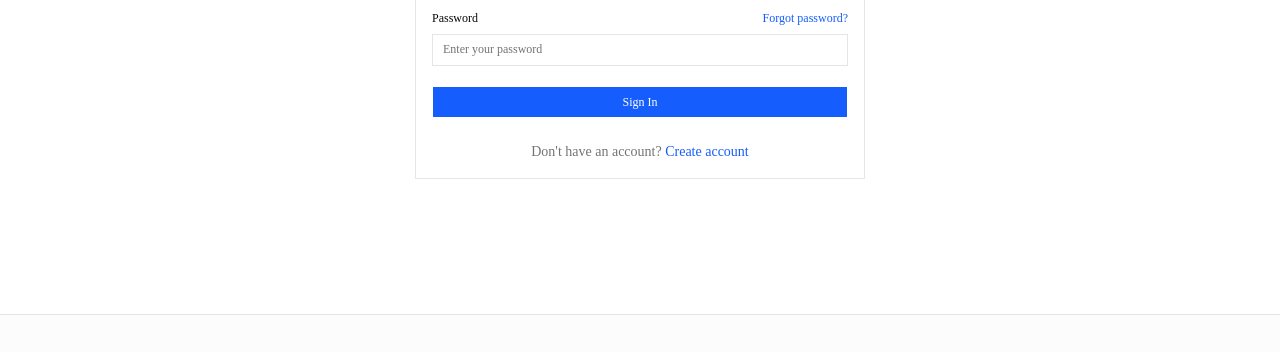
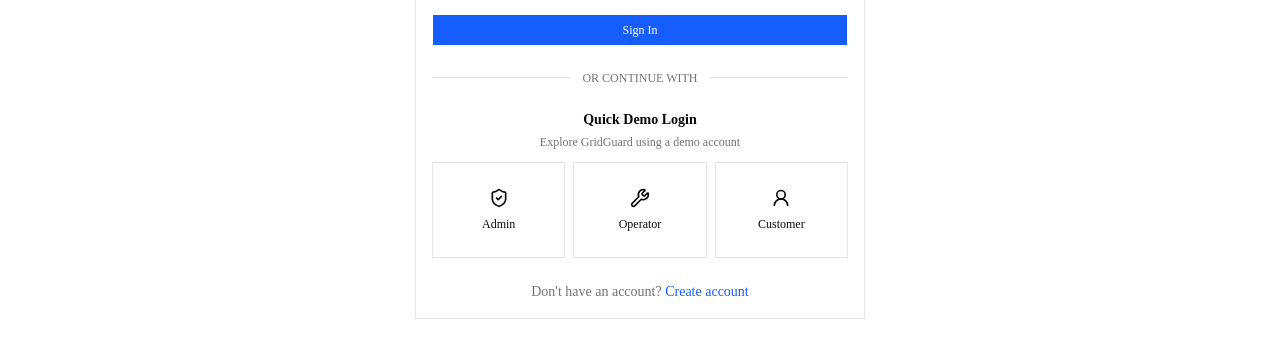
Before and after one commit to rafsanrad/gridguard-frontend, a Next.js app: page /login in a window 1280 px wide. Shown: the part 351-703 px from the top of the page. Built offline with nearby package versions, Linux system fonts and the light colour scheme; no server answers.

Commit message:
feat: add one-click demo login for all user roles

```diff
--- a/src/components/auth/login-form.tsx
+++ b/src/components/auth/login-form.tsx
@@ -7,6 +7,7 @@ import { useForm } from "@tanstack/react-form";
 import { useQueryClient } from "@tanstack/react-query";
 import { z } from "zod";
 import { toast } from "sonner";
+import { ShieldCheck, Wrench, UserRound, Loader2 } from "lucide-react";
 
 import { authService, type UserRole } from "@/services/auth.service";
 
@@ -32,11 +33,91 @@ const dashboardRoutes: Record<UserRole, string> = {
   CUSTOMER: "/customer/dashboard",
 };
 
+type LoginCredentials = {
+  email: string;
+  password: string;
+};
+
+type DemoAccount = {
+  role: UserRole;
+  label: string;
+  email: string | undefined;
+  password: string | undefined;
+};
+
+const demoAccounts: DemoAccount[] = [
+  {
+    role: "ADMIN",
+    label: "Admin",
+    email: process.env.NEXT_PUBLIC_DEMO_ADMIN_EMAIL,
+    password: process.env.NEXT_PUBLIC_DEMO_ADMIN_PASSWORD,
+  },
+  {
+    role: "OPERATOR",
+    label: "Operator",
+    email: process.env.NEXT_PUBLIC_DEMO_OPERATOR_EMAIL,
+    password: process.env.NEXT_PUBLIC_DEMO_OPERATOR_PASSWORD,
+  },
+  {
+    role: "CUSTOMER",
+    label: "Customer",
+    email: process.env.NEXT_PUBLIC_DEMO_CUSTOMER_EMAIL,
+    password: process.env.NEXT_PUBLIC_DEMO_CUSTOMER_PASSWORD,
+  },
+];
+
+const demoIcons = {
+  ADMIN: ShieldCheck,
+  OPERATOR: Wrench,
+  CUSTOMER: UserRound,
+};
+
 export default function LoginForm() {
   const router = useRouter();
   const queryClient = useQueryClient();
 
   const [serverError, setServerError] = useState("");
+  const [activeDemoRole, setActiveDemoRole] = useState<UserRole | null>(null);
+  const [isAuthenticating, setIsAuthenticating] = useState(false);
+
+  const authenticate = async (
+    credentials: LoginCredentials,
+    expectedRole?: UserRole,
+  ) => {
+    if (isAuthenticating) return;
+
+    setIsAuthenticating(true);
+    setServerError("");
+
+    try {
+      await authService.login(credentials);
+
+      const response = await authService.getMe();
+      const user = response.data;
+
+      if (expectedRole && user.role !== expectedRole) {
+        throw new Error(
+          `This demo account does not have the ${expectedRole} role.`,
+        );
+      }
+
+      queryClient.clear();
+      queryClient.setQueryData(["auth", "me"], user);
+
+      toast.success(`Welcome back, ${user.name}!`);
+
+      router.replace(dashboardRoutes[user.role]);
+      router.refresh();
+    } catch (error) {
+      const message = error instanceof Error ? error.message : "Login failed";
+
+      setServerError(message);
+      toast.error(message);
+    } finally {
+      setIsAuthenticating(false);
+      setActiveDemoRole(null);
+    }
+  };
 
   const form = useForm({
     defaultValues: {
@@ -46,37 +127,29 @@ export default function LoginForm() {
     validators: {
       onBlur: loginSchema,
     },
-
     onSubmit: async ({ value }) => {
-      setServerError("");
-
-      try {
-        // 1. Authenticate
-        await authService.login(value);
-
-        // 2. Fetch authenticated user
-        const response = await authService.getMe();
-        const user = response.data;
-
-        // 3. Clear cached data from any previous session
-        queryClient.clear();
-
-        // 4. Cache the newly authenticated user
-        queryClient.setQueryData(["auth", "me"], user);
-
-        // 5. Redirect based on role
-        toast.success(`Welcome back, ${user.name}!`);
-
-        router.replace(dashboardRoutes[user.role]);
-        router.refresh();
-      } catch (error) {
-        const message = error instanceof Error ? error.message : "Login failed";
-
-        setServerError(message);
-        toast.error(message);
-      }
+      await authenticate(value);
     },
   });
+
+  const handleDemoLogin = async (account: DemoAccount) => {
+    if (isAuthenticating) return;
+
+    if (!account.email || !account.password) {
+      toast.error(`${account.label} demo credentials are not configured.`);
+      return;
+    }
+
+    setActiveDemoRole(account.role);
+
+    await authenticate(
+      {
+        email: account.email,
+        password: account.password,
+      },
+      account.role,
+    );
+  };
 
   return (
     <Card className="w-full max-w-md">
@@ -85,7 +158,7 @@ export default function LoginForm() {
         <CardDescription>Sign in to your GridGuard account</CardDescription>
       </CardHeader>
 
-      <CardContent>
+      <CardContent className="space-y-6">
         <form
           onSubmit={(event) => {
             event.preventDefault();
@@ -106,6 +179,7 @@ export default function LoginForm() {
                   placeholder="you@example.com"
                   autoComplete="email"
                   value={field.state.value}
+                  disabled={isAuthenticating}
                   onBlur={field.handleBlur}
                   onChange={(event) => field.handleChange(event.target.value)}
                 />
@@ -146,6 +220,7 @@ export default function LoginForm() {
                   placeholder="Enter your password"
                   autoComplete="current-password"
                   value={field.state.value}
+                  disabled={isAuthenticating}
                   onBlur={field.handleBlur}
                   onChange={(event) => field.handleChange(event.target.value)}
                 />
@@ -178,15 +253,68 @@ export default function LoginForm() {
               <Button
                 type="submit"
                 className="w-full"
-                disabled={!canSubmit || isSubmitting}
+                disabled={!canSubmit || isSubmitting || isAuthenticating}
               >
-                {isSubmitting ? "Signing in..." : "Sign In"}
+                {isSubmitting || (isAuthenticating && !activeDemoRole)
+                  ? "Signing in..."
+                  : "Sign In"}
               </Button>
             )}
           </form.Subscribe>
         </form>
 
-        <p className="mt-6 text-center text-sm text-muted-foreground">
+        <div className="relative">
+          <div className="absolute inset-0 flex items-center">
+            <span className="w-full border-t" />
+          </div>
+
+          <div className="relative flex justify-center text-xs uppercase">
+            <span className="bg-card px-3 text-muted-foreground">
+              Or continue with
+            </span>
+          </div>
+        </div>
+
+        <div className="space-y-3">
+          <div className="space-y-1 text-center">
+            <h3 className="text-sm font-semibold">Quick Demo Login</h3>
+            <p className="text-xs text-muted-foreground">
+              Explore GridGuard using a demo account
+            </p>
+          </div>
+
+          <div className="grid grid-cols-3 gap-2">
+            {demoAccounts.map((account) => {
+              const Icon = demoIcons[account.role];
+              const isLoading = activeDemoRole === account.role;
+
+              return (
+                <Button
+                  key={account.role}
+                  type="button"
+                  variant="outline"
+                  className="h-auto min-h-24 flex-col gap-2 px-2 py-3"
+                  disabled={isAuthenticating}
+                  onClick={() => {
+                    void handleDemoLogin(account);
+                  }}
+                >
+                  {isLoading ? (
+                    <Loader2 className="size-5 animate-spin" />
+                  ) : (
+                    <Icon className="size-5" />
+                  )}
+
+                  <span className="text-xs font-medium">
+                    {isLoading ? "Signing in..." : account.label}
+                  </span>
+                </Button>
+              );
+            })}
+          </div>
+        </div>
+
+        <p className="text-center text-sm text-muted-foreground">
           Don&apos;t have an account?{" "}
           <Link
             href="/register"
```
